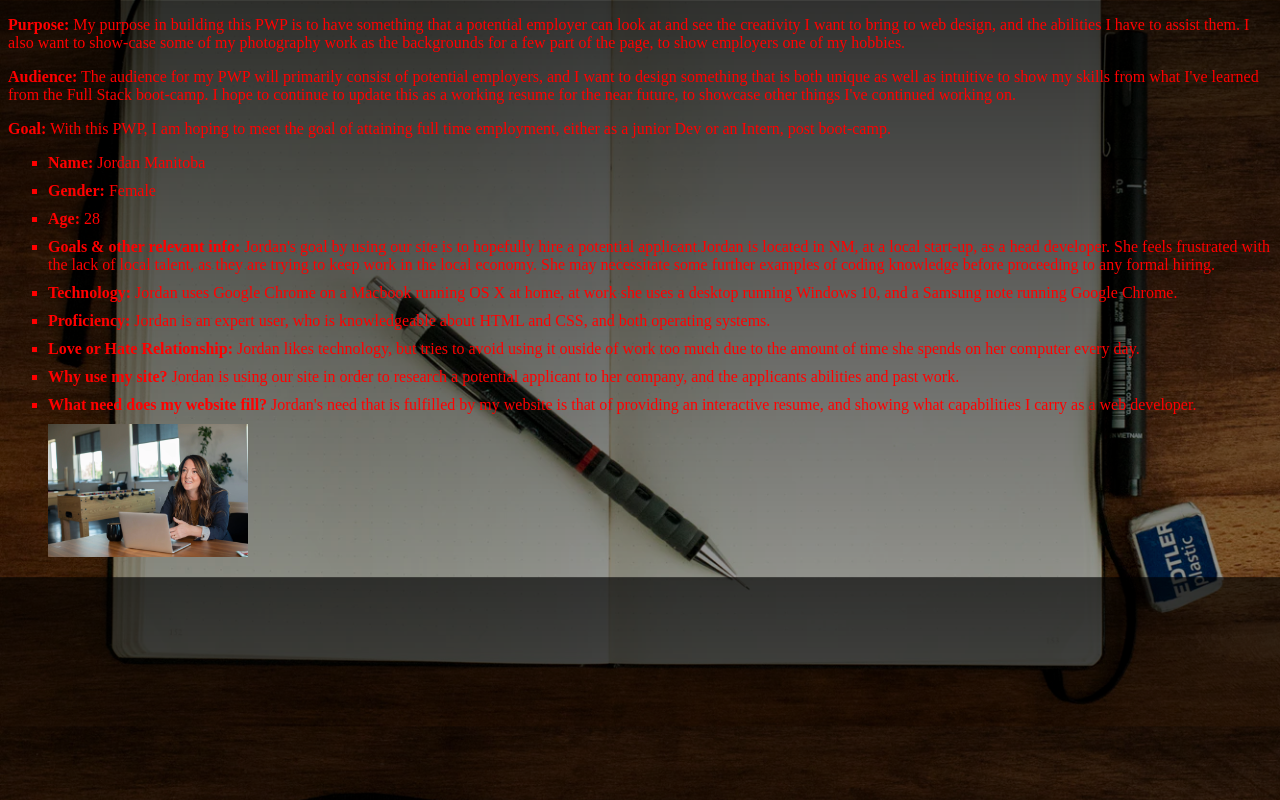
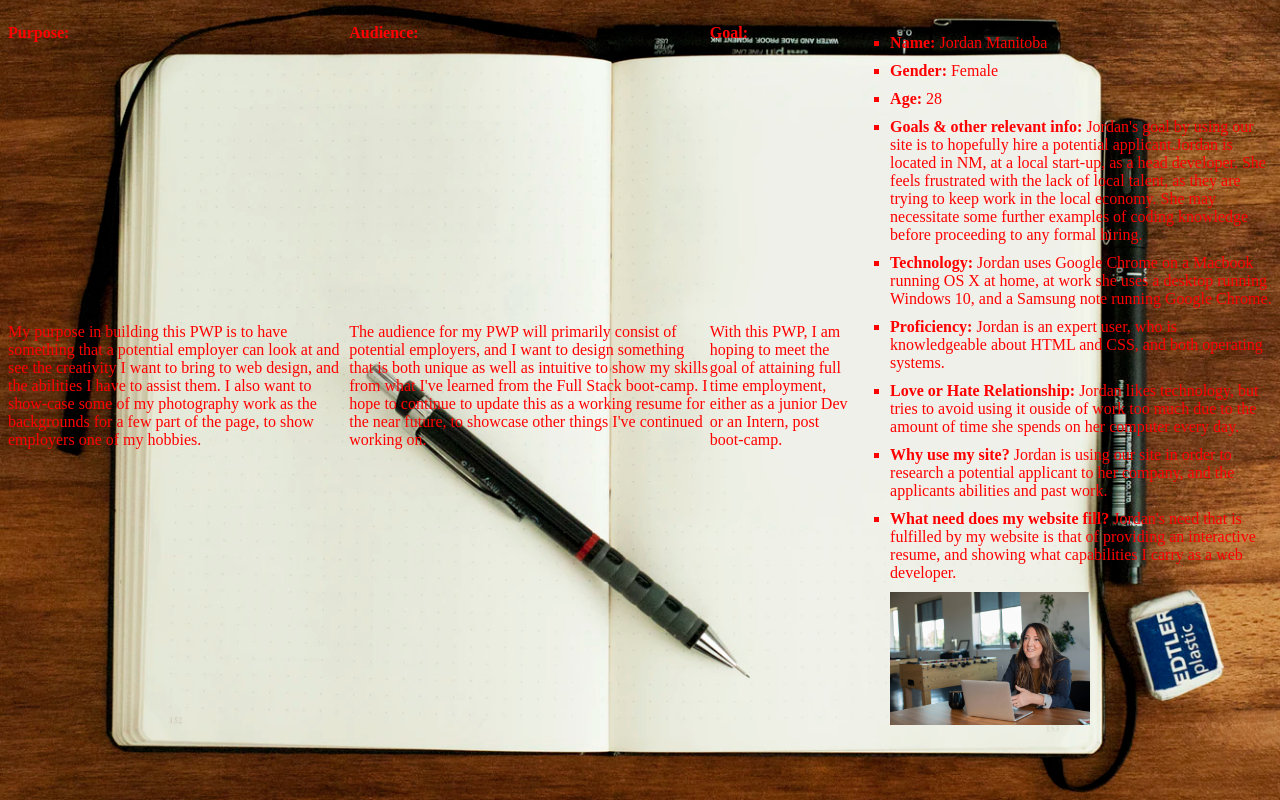
Before and after one commit to Calvintreed/pwp-calvin-reed, a plain HTML site: page public_html/documentation/milestone-1.html in a window 1280 px wide. Drawn offline with Linux system fonts and the light colour scheme.

Commit message:
Experimenting with flexbox and trying to make everything fit on both pages of the background image. Fun!

```diff
--- a/public_html/documentation/styles.css
+++ b/public_html/documentation/styles.css
@@ -5,16 +5,24 @@ li{
 }
 
 body{
-    background-image: linear-gradient(rgba(0, 0, 0, 0.8),rgba(0, 0, 0, 0.4)), url("open book.webp");
+    background-image: linear-gradient(rgba(0, 0, 0, 0),rgba(0, 0, 0, 0)), url("open book.webp");
     background-size: cover;
     background-position: center;
     height: auto;
     color: red;
+    display: flex;
 }
 
 .picture1{
     height: auto;
     width: 200px;
-    float: end;
     background-size: contain;
+    flex-direction: row-reverse;
 }
+
+p{
+    display: flex;
+    flex-direction: row;
+    flex-wrap: wrap;
+    justify-content: flex-start;
+}
```
